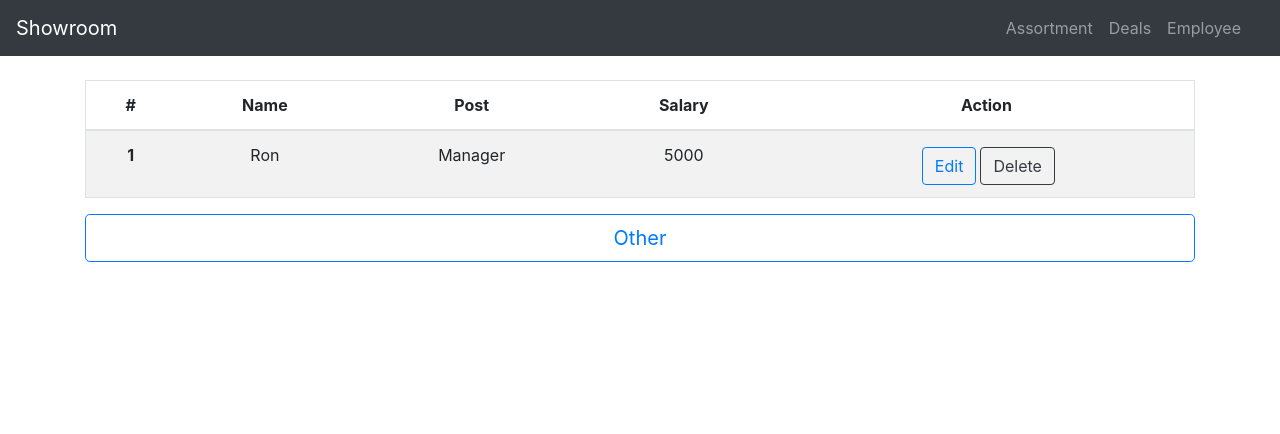
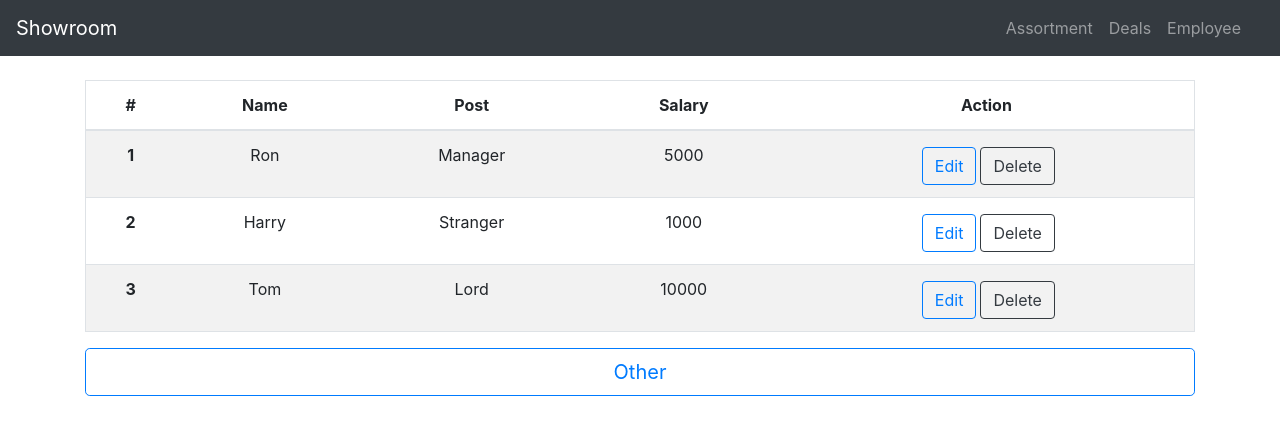
Before and after one commit to denyskom/React-ShowroomJS, a React (Create React App) app: page / in a window 1280 px wide. Shown: the top 434 px of the page. Built offline with nearby package versions, Linux system fonts and the light colour scheme.

Commit message:
add iteration

```diff
--- a/src/Person/PersonList.js
+++ b/src/Person/PersonList.js
@@ -21,7 +21,20 @@ class PersonList extends Component {
     };
 
 
+
+
+
     render() {
+        let employeeList = (
+            <tbody id="tableBody">
+            {this.state.employees.map(employee => {
+                return <Person name={employee.name}
+                        id={employee.id}
+                        post={employee.post}
+                        salary={employee.salary}/>
+            })}
+            </tbody>);
+
         return(
             <div>
                 <table className="table border table-striped mt-4" id="tableHead">
@@ -34,21 +47,13 @@ class PersonList extends Component {
                         <th scope="col">Action</th>
                     </tr>
                     </thead>
-                    <tbody id="tableBody">
-                    <Person name={this.state.employees[this.state.index].name}
-                        id={this.state.employees[this.state.index].id}
-                        post={this.state.employees[this.state.index].post}
-                            salary={this.state.employees[this.state.index].salary}/>
-                        </tbody>
-                        </table>
-                        <button onClick={this.randomEmployee} type="button" className="btn btn-outline-primary btn-lg btn-block"
+                    {employeeList}
+                    </table>
+                <button onClick={this.randomEmployee} type="button" className="btn btn-outline-primary btn-lg btn-block"
                                 id="hireButton">Other</button>
             </div>
         );
     }
 }
 
-
-
-
 export default PersonList;
```
